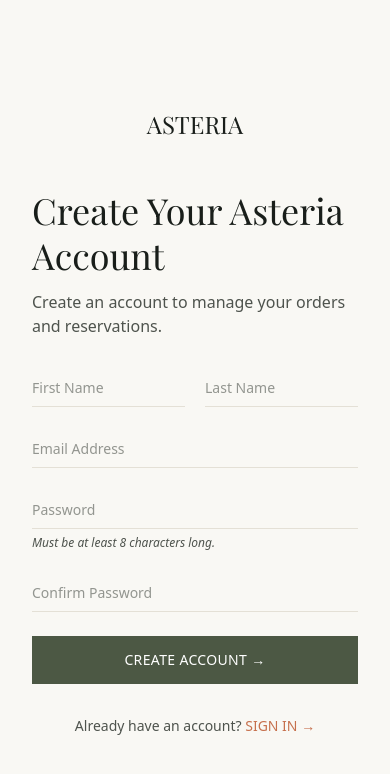
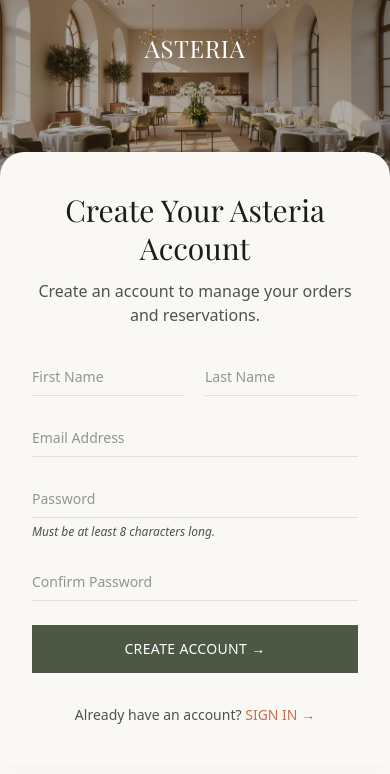
Before and after one commit to walidgnn/asteria-restaurant, a Next.js app in the folder apps/web/: page /register in a window 390 px wide. Shown: the top 774 px of the page. Built offline with nearby package versions, Linux system fonts and the light colour scheme.

Commit message:
Fix register page mobile version

```diff
--- a/apps/web/src/app/register/page.tsx
+++ b/apps/web/src/app/register/page.tsx
@@ -26,12 +26,14 @@ export default function RegisterPage() {
       setError("Passwords do not match.");
       return;
     }
+
     if (password.length < 8) {
       setError("Password must be at least 8 characters long.");
       return;
     }
 
     setLoading(true);
+
     try {
       await register({ firstName, lastName, email, password });
       router.push("/account");
@@ -43,7 +45,27 @@ export default function RegisterPage() {
   }
 
   return (
-    <div className="grid min-h-screen md:grid-cols-2">
+    <div className="min-h-screen md:grid md:grid-cols-2">
+      {/* Mobile top banner with overlaid logo */}
+      <div className="relative h-44 w-full md:hidden">
+        <Image
+          src="/images/gallery-1.jpg"
+          alt="Friends sharing a Mediterranean meal outdoors"
+          fill
+          className="object-cover"
+        />
+
+        <div className="absolute inset-0 bg-black/30" />
+
+        <Link
+          href="/"
+          className="absolute inset-x-0 top-8 text-center font-serif text-2xl tracking-wide text-white"
+        >
+          ASTERIA
+        </Link>
+      </div>
+
+      {/* Desktop full-height image */}
       <div className="relative hidden md:block">
         <Image
           src="/images/gallery-1.jpg"
@@ -53,19 +75,22 @@ export default function RegisterPage() {
         />
       </div>
 
-      <div className="flex flex-col justify-center px-8 py-16 sm:px-16">
+      {/* Form card — overlaps the mobile banner */}
+      <div className="relative -mt-6 flex flex-col justify-center rounded-t-3xl bg-cream px-8 py-10 shadow-[0_-4px_20px_rgba(0,0,0,0.04)] sm:px-16 md:mt-0 md:rounded-none md:py-16 md:shadow-none">
+        {/* Desktop logo */}
         <Link
           href="/"
-          className="mb-12 text-center font-serif text-2xl text-charcoal"
+          className="mb-8 hidden text-center font-serif text-2xl text-charcoal md:mb-12 md:block"
         >
           ASTERIA
         </Link>
 
         <div className="mx-auto w-full max-w-sm">
-          <h1 className="font-serif text-4xl leading-tight text-charcoal">
+          <h1 className="text-center font-serif text-3xl leading-tight text-charcoal md:text-left md:text-4xl">
             Create Your Asteria Account
           </h1>
-          <p className="mt-3 text-stone">
+
+          <p className="mt-3 text-center text-stone md:text-left">
             Create an account to manage your orders and reservations.
           </p>
 
@@ -76,6 +101,7 @@ export default function RegisterPage() {
           )}
 
           <form onSubmit={handleSubmit} className="mt-8 space-y-6">
+            {/* First Name + Last Name */}
             <div className="grid grid-cols-2 gap-5">
               <input
                 name="firstName"
@@ -83,6 +109,7 @@ export default function RegisterPage() {
                 placeholder="First Name"
                 className="border-b border-border bg-transparent py-2 text-sm text-charcoal placeholder:text-stone/60 focus:border-charcoal focus:outline-none"
               />
+
               <input
                 name="lastName"
                 required
@@ -91,6 +118,7 @@ export default function RegisterPage() {
               />
             </div>
 
+            {/* Email */}
             <input
               name="email"
               type="email"
@@ -99,6 +127,7 @@ export default function RegisterPage() {
               className="w-full border-b border-border bg-transparent py-2 text-sm text-charcoal placeholder:text-stone/60 focus:border-charcoal focus:outline-none"
             />
 
+            {/* Password */}
             <div>
               <input
                 name="password"
@@ -108,11 +137,13 @@ export default function RegisterPage() {
                 placeholder="Password"
                 className="w-full border-b border-border bg-transparent py-2 text-sm text-charcoal placeholder:text-stone/60 focus:border-charcoal focus:outline-none"
               />
+
               <p className="mt-1.5 text-xs italic text-stone">
                 Must be at least 8 characters long.
               </p>
             </div>
 
+            {/* Confirm Password */}
             <input
               name="confirmPassword"
               type="password"
@@ -121,10 +152,11 @@ export default function RegisterPage() {
               className="w-full border-b border-border bg-transparent py-2 text-sm text-charcoal placeholder:text-stone/60 focus:border-charcoal focus:outline-none"
             />
 
+            {/* Submit */}
             <button
               type="submit"
               disabled={loading}
-              className="w-full bg-olive px-6 py-3.5 text-sm font-medium tracking-wide text-white transition-colors hover:bg-olive-dark disabled:opacity-60"
+              className="w-full bg-olive px-6 py-3.5 text-sm font-medium tracking-wide text-white transition-colors hover:bg-olive-dark active:bg-olive-dark disabled:opacity-60"
             >
               {loading ? "CREATING ACCOUNT..." : "CREATE ACCOUNT →"}
             </button>
@@ -132,7 +164,10 @@ export default function RegisterPage() {
 
           <p className="mt-8 text-center text-sm text-stone">
             Already have an account?{" "}
-            <Link href="/login" className="text-terracotta hover:text-charcoal">
+            <Link
+              href="/login"
+              className="text-terracotta hover:text-charcoal"
+            >
               SIGN IN →
             </Link>
           </p>
```
